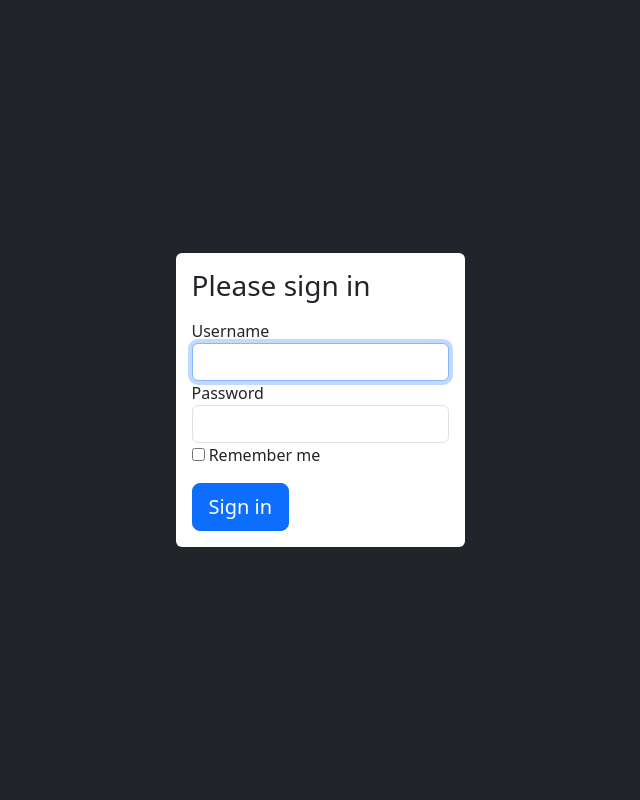
After one commit to ck06/currency-converter, a Symfony app: template templates/security/login.html.twig in a window 1280 px wide. The commit adds this page. Shown: the whole page, without its empty margins (320-960 px from the left). Run offline with Twig, Linux system fonts and the light colour scheme; the template is opened without the code that fills it, so the values that code supplies are empty; some libraries are stand-ins or nearby versions.

Commit message:
add login functionality

```diff
--- a/src/Controller/AdminController.php
+++ b/src/Controller/AdminController.php
@@ -15,6 +15,6 @@ class AdminController extends AbstractController
     #[Route('/admin', name: 'admin')]
     public function load(Request $request): Response
     {
-        return new JsonResponse();
+        return $this->render('converter/admin.html.twig', []);
     }
 }
--- a/templates/base.html.twig
+++ b/templates/base.html.twig
@@ -1,5 +1,5 @@
 <!DOCTYPE html>
-<html>
+<html class="h-100">
     <head>
         <meta charset="UTF-8">
         <title>{% block title %}Welcome!{% endblock %}</title>
@@ -12,7 +12,7 @@
         {% block javascripts %}
         {% endblock %}
     </head>
-    <body class="bg-dark">
+    <body class="bg-dark h-100">
         {% block body %}{% endblock %}
     </body>
 </html>
--- a/templates/converter/converter.html.twig
+++ b/templates/converter/converter.html.twig
@@ -1,6 +1,7 @@
 {% extends 'base.html.twig' %}
 
 {% block body %}
+    <div class="d-flex flex-column justify-content-center align-items-center">
         <div class="rounded container-l bg-light m-5 p-3 pt-1">
             <h1 class="mb-4 text-center">Currency Converter</h1>
 
@@ -18,7 +19,7 @@
         </div>
 
         {% if results is not empty %}
-        <div class="row row-cols-4 g-3 text-center mx-4 px-3">
+            <div class="col row row-cols-4 g-3 text-center mx-4 px-3">
                 {% for result in results %}
                     <div class="col">
                         <div class="card">
@@ -31,4 +32,5 @@
                 {% endfor %}
             </div>
         {% endif %}
+    </div>
 {% endblock %}
--- a/templates/converter/login.html.twig
+++ /dev/null
@@ -1,6 +0,0 @@
-{% extends 'base.html.twig' %}
-
-{% block body %}
-    <h1 class="mb-4">This page is still under construction</h1>
-    <h3>Please come back later</h3>
-{% endblock %}
--- /dev/null
+++ b/templates/security/login.html.twig
@@ -0,0 +1,53 @@
+{% extends 'base.html.twig' %}
+
+{% block title %}Log in!{% endblock %}
+
+{% block body %}
+    <div class="d-flex flex-row justify-content-center align-items-center h-100">
+        <div class="bg-white rounded p-3">
+            <form method="post">
+                {% if error %}
+                    <div class="alert alert-danger">{{ error.messageKey|trans(error.messageData, 'security') }}</div>
+                {% endif %}
+
+                {% if app.user %}
+                    <div class="mb-3">
+                        You are logged in as {{ app.user.userIdentifier }}, <a
+                                href="{{ path('app_logout') }}">Logout</a>
+                    </div>
+                {% endif %}
+
+                <h1 class="h3 mb-3 font-weight-normal">Please sign in</h1>
+                <label for="username">Username</label>
+                <input type="text"
+                       value="{{ last_username }}"
+                       name="_username"
+                       id="username"
+                       class="form-control"
+                       autocomplete="username"
+                       required
+                       autofocus
+                >
+                <label for="password">Password</label>
+                <input type="password"
+                       name="_password"
+                       id="password"
+                       class="form-control"
+                       autocomplete="current-password"
+                       required
+                >
+
+                <input type="hidden" name="_csrf_token" value="{{ csrf_token('authenticate') }}">
+
+                <div class="checkbox mb-3">
+                    <input type="checkbox" name="_remember_me" id="_remember_me">
+                    <label for="_remember_me">Remember me</label>
+                </div>
+
+                <button class="btn btn-lg btn-primary" type="submit">
+                    Sign in
+                </button>
+            </form>
+        </div>
+    </div>
+{% endblock %}
```
Also changed, not shown: src/Controller/LoginController.php (+13 -8 lines), 3 other files. Lines whose indentation alone changed are shown as unchanged.
